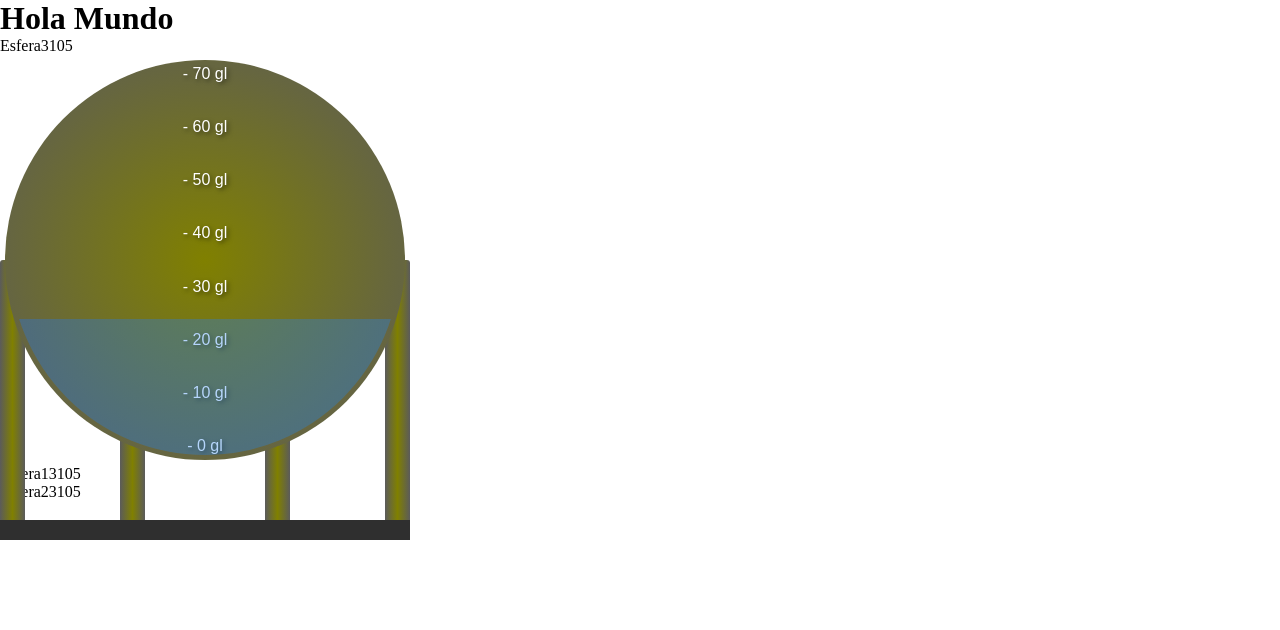
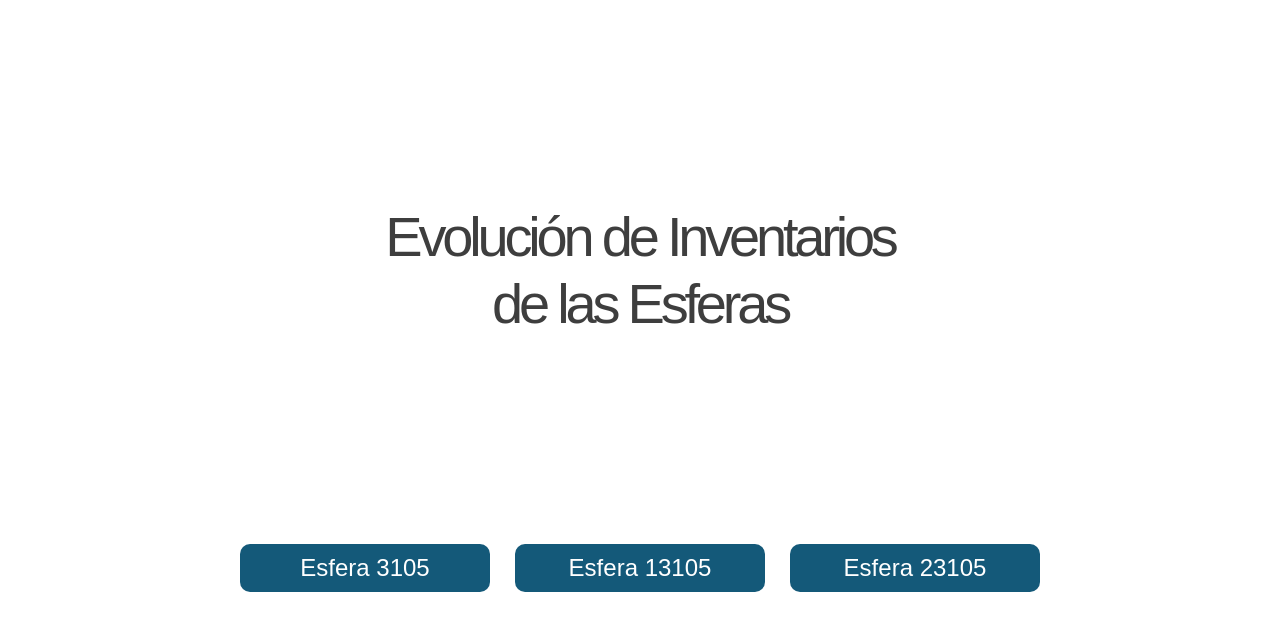
Before and after one commit to victorwcv/js-vanilla, a React (Vite) app: page / in a window 1280 px wide. Shown: the top 630 px of the page. Built offline with nearby package versions, Linux system fonts and the light colour scheme.

Commit message:
added routing

```diff
--- a/package.json
+++ b/package.json
@@ -11,7 +11,8 @@
   },
   "dependencies": {
     "react": "^18.2.0",
-    "react-dom": "^18.2.0"
+    "react-dom": "^18.2.0",
+    "react-router-dom": "^6.23.1"
   },
   "devDependencies": {
     "@types/react": "^18.2.66",
--- a/src/App.jsx
+++ b/src/App.jsx
@@ -1,17 +1,21 @@
+import { BrowserRouter, Routes, Route } from "react-router-dom";
 import { useGlobalState } from "./context/StatusContext"
 import Esfera13105 from "./pages/Esfera13105/Esfera13105"
 import Esfera23105 from "./pages/Esfera23105/Esfera23105"
 import Esfera3105 from "./pages/Esfera3105/Esfera3105"
+import Home from "./pages/Home/Home";
 
 const App = () => {
   const {globalState} = useGlobalState();
   return (
-    <div>
-      <h1>{globalState.saludo}</h1>
-      <Esfera3105 />
-      <Esfera13105 />
-      <Esfera23105 />
-    </div>
+    <BrowserRouter>
+      <Routes>
+        <Route path="/" element={<Home />}/>
+        <Route path="/3105" element={<Esfera3105 />} />
+        <Route path="/13105" element={<Esfera13105 />} />
+        <Route path="/23105" element={<Esfera23105 />} />
+      </Routes>
+    </BrowserRouter>
   )
 }
 
--- /dev/null
+++ b/src/components/buton/Button.jsx
@@ -0,0 +1,21 @@
+import { Link } from "react-router-dom";
+
+const Button = ({ link, text, bgcolor }) => {
+
+
+  return (
+    <div style={{
+      backgroundColor: bgcolor ||'#145979',
+      fontSize: "24px",
+      padding: "10px 30px",
+      borderRadius: "10px",
+      width: "250px",
+      textAlign: "center",
+      margin: "5px"
+    }}>
+      <Link to={link} style={{color: 'white', textDecoration: 'none'}}> {text} </Link>
+    </div>
+  );
+};
+
+export default Button;
--- a/src/components/esfera/Esfera.jsx
+++ b/src/components/esfera/Esfera.jsx
@@ -3,9 +3,14 @@ const Esfera = () => {
   return (
     <div className="esfera-container">
       <div className="tanque-esfera">
-        <div className="fill"></div>
-
+        {/* <div className="fill"></div> */}
+        <svg className="onda" viewBox="0 0 100 100" preserveAspectRatio="none">
+          <path d="M0,50 Q11,51 20,50 T40,50 Q51,51 60,50 T80,50 Q91,51 100,50 T120,50 Q131,51 140,50 T160,50 V100 H0 Z" />
+        </svg>
         <ul className="metrics">
+          <li>100 gl</li>
+          <li>90 gl</li>
+          <li>80 gl</li>
           <li>70 gl</li>
           <li>60 gl</li>
           <li>50 gl</li>
@@ -13,7 +18,6 @@ const Esfera = () => {
           <li>30 gl</li>
           <li>20 gl</li>
           <li>10 gl</li>
-          <li>0 gl</li>
         </ul>
       </div>
       <div className="ancla"></div>
--- a/src/components/esfera/esfera.css
+++ b/src/components/esfera/esfera.css
@@ -16,25 +16,23 @@
   z-index: 1;
 }
 
-.fill {
+.onda {
+  width: 150%;
+  height: 150%;
   position: absolute;
   bottom: 0;
-  width: 100%;
-  height: 35%;
-  background: linear-gradient(-45deg, #2195f355,  #2148f355);
-  background-size: 400% 400%;
-  animation: liquido 10s infinite;
+  left: 0;
+  fill: rgba(10, 59, 235, 0.339);
+  animation: moverOnda 4s linear infinite alternate; /* Animación para el movimiento */
+  z-index: -1;
 }
 
-@keyframes liquido {
+@keyframes moverOnda {
   0% {
-    background-position: 0% 50%;
-  }
-  50% {
-    background-position: 100% 50%;
+    transform: translateX(-150px); /* Posición inicial */
   }
   100% {
-    background-position: 0% 50%;
+    transform: translateX(-20px); /* Posición final */
   }
 }
 
@@ -45,7 +43,7 @@
   width: 100%;
   list-style-type: none;
   flex-direction: column;
-  justify-content: space-between;
+  justify-content: space-evenly;
   align-items: center;
   font-family: Arial, sans-serif;
   color: white;
--- a/src/index.css
+++ b/src/index.css
@@ -3,3 +3,7 @@
   padding: 0;
   box-sizing: border-box;
 }
+
+body {
+  font-family: Arial, sans-serif;
+}
--- /dev/null
+++ b/src/pages/Home/Home.jsx
@@ -0,0 +1,19 @@
+import Button from "../../components/buton/Button";
+import "./home.css";
+
+const Home = () => {
+  return (
+    <div className="home">
+      <div className="main-container">
+        <h1>Evolución de Inventarios de las Esferas</h1>
+        <div className="buttons-container">
+          <Button link="./3105" text="Esfera 3105" />
+          <Button link="./13105" text="Esfera 13105" />
+          <Button link="./23105" text="Esfera 23105" />
+        </div>
+      </div>
+    </div>
+  );
+};
+
+export default Home;
--- /dev/null
+++ b/src/pages/Home/home.css
@@ -0,0 +1,33 @@
+.home {
+  width: 1200px;
+  max-width: 90%;
+  margin: 0 auto;
+
+}
+
+.main-container {
+  display: flex;
+  min-height: 100vh;
+  justify-content: space-evenly;
+  align-items: center;
+  flex-direction: column;
+  flex-wrap: wrap;
+  text-align: center;
+}
+
+.main-container h1 {
+  max-width: 550px;
+  margin: 0 50px;
+  font-size: 3.5em;
+  color: #3e3e3e;
+  line-height: 1.2em;
+  letter-spacing: -0.075em;
+  font-weight: normal;
+}
+
+.buttons-container {
+  display: flex;
+  justify-content: center;
+  flex-wrap: wrap;
+  gap: 15px;
+}
```
Also changed, not shown: public/logo-vector-pluspetrol.jpg (added), 1 other file (tests, documents, lock files or other folders).
